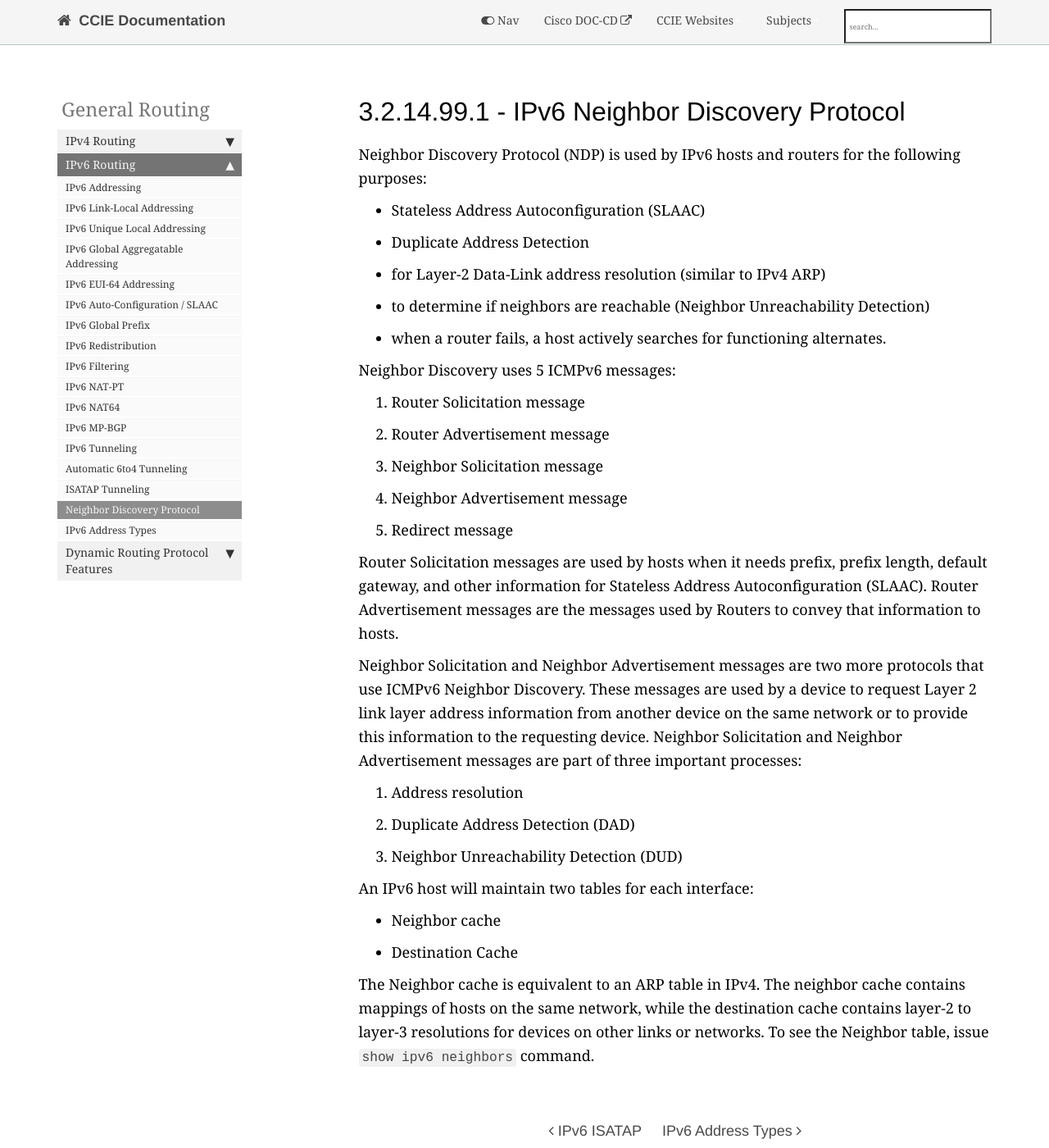
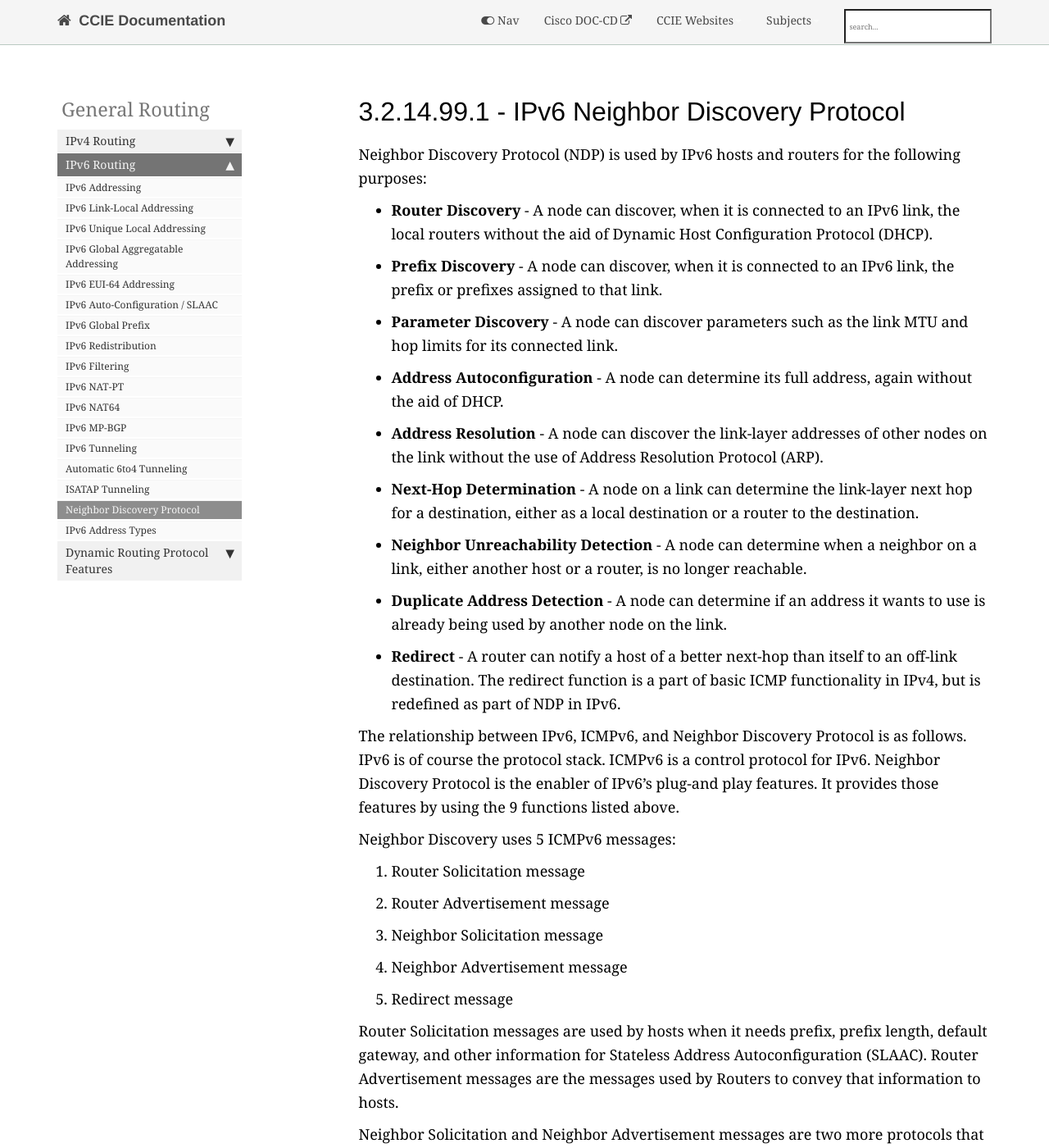
Before and after one commit to bsrandall/CCIE, a Jekyll site: the page built from pages/general-routing/3.2.14.99.1.md, in a window 1280 px wide and 1400 px high. Shown: the whole window at 82% size. Built offline with Jekyll 4.4.1, drawn with Linux system fonts in a browser that asks for light colours; nearby versions of some CDN libraries; comment, search, counter and statistics services are not loaded.

Commit message:
05-11-2017 7

```diff
--- a/pages/general-routing/3.2.14.99.1.md
+++ b/pages/general-routing/3.2.14.99.1.md
@@ -11,11 +11,17 @@ permalink: 3.2.14.99.1.html
 folder: general-routing
 ---
 Neighbor Discovery Protocol (NDP) is used by IPv6 hosts and routers for the following purposes:
-- Stateless Address Autoconfiguration (SLAAC)
-- Duplicate Address Detection
-- for Layer-2 Data-Link address resolution (similar to IPv4 ARP)
-- to determine if neighbors are reachable (Neighbor Unreachability Detection)
-- when a router fails, a host actively searches for functioning alternates.
+- **Router Discovery** - A node can discover, when it is connected to an IPv6 link, the local routers without the aid of Dynamic Host Configuration Protocol (DHCP).
+- **Prefix Discovery** - A node can discover, when it is connected to an IPv6 link, the prefix or prefixes assigned to that link.
+- **Parameter Discovery** - A node can discover parameters such as the link MTU and hop limits for its connected link.
+- **Address Autoconfiguration** - A node can determine its full address, again without the aid of DHCP.
+- **Address Resolution** - A node can discover the link-layer addresses of other nodes on the link without the use of Address Resolution Protocol (ARP).
+- **Next-Hop Determination** - A node on a link can determine the link-layer next hop for a destination, either as a local destination or a router to the destination.
+- **Neighbor Unreachability Detection** - A node can determine when a neighbor on a link, either another host or a router, is no longer reachable.
+- **Duplicate Address Detection** - A node can determine if an address it wants to use is already being used by another node on the link.
+- **Redirect** - A router can notify a host of a better next-hop than itself to an off-link destination. The redirect function is a part of basic ICMP functionality in IPv4, but is redefined as part of NDP in IPv6.
+
+The relationship between IPv6, ICMPv6, and Neighbor Discovery Protocol is as follows. IPv6 is of course the protocol stack. ICMPv6 is a control protocol for IPv6. Neighbor Discovery Protocol is the enabler of IPv6's plug-and play features. It provides those features by using the 9 functions listed above.
 
 Neighbor Discovery uses 5 ICMPv6 messages:
 1. Router Solicitation message
```
Also changed, not shown: pages/general-routing/3.2.14.99.2.md (+3 -2 lines), pages/general-routing/3.3.2.md (+6 -6 lines), pages/general-routing/3.3.3.md (+4 -5 lines), pages/general-routing/3.3.4.md (+4 -5 lines), pages/general-routing/3.3.7.1.md (+2 -3 lines).
